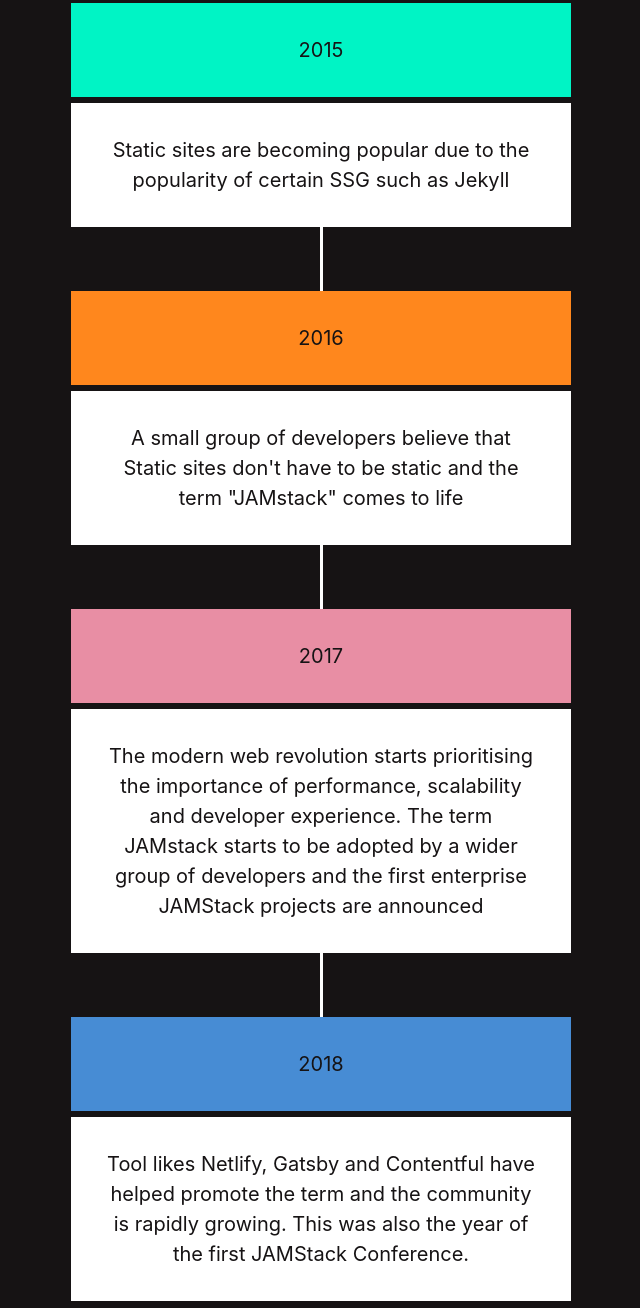
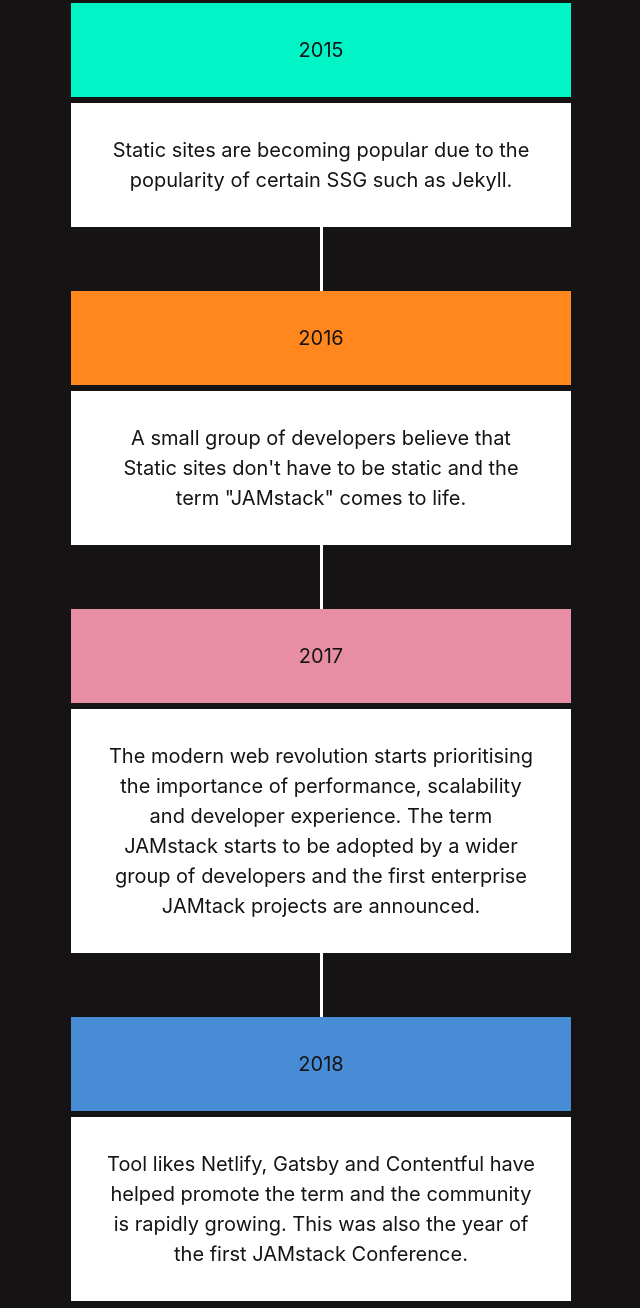
Before and after one commit to stackbit/jamstack-wtf, a Gatsby site: page / in a window 1280 px wide. Shown: the part 7172-8480 px from the top of the page, without its empty margins (167-807 px from the left). Built offline with nearby package versions, Linux system fonts and the light colour scheme; Gatsby itself is replaced by a stand-in of ours.

Commit message:
Copy updates

```diff
--- a/src/components/TimelineDiagram.js
+++ b/src/components/TimelineDiagram.js
@@ -16,25 +16,25 @@ export function TimelineDiagram() {
     >
       <TimelineItem bg={color.turq} title="2015">
         Static sites are becoming popular due to the popularity of certain SSG
-        such as Jekyll
+        such as Jekyll.
       </TimelineItem>
       <Stem />
       <TimelineItem bg={color.orange} title="2016">
         A small group of developers believe that Static sites don't have to be
-        static and the term "JAMstack" comes to life
+        static and the term "JAMstack" comes to life.
       </TimelineItem>
       <Stem />
       <TimelineItem bg={color.pink} title="2017">
         The modern web revolution starts prioritising the importance of
         performance, scalability and developer experience. The term JAMstack
         starts to be adopted by a wider group of developers and the first
-        enterprise JAMStack projects are announced
+        enterprise JAMtack projects are announced.
       </TimelineItem>
       <Stem />
       <TimelineItem bg={color.blue} title="2018">
         Tool likes Netlify, Gatsby and Contentful have helped promote the term
         and the community is rapidly growing. This was also the year of the
-        first JAMStack Conference.
+        first JAMstack Conference.
       </TimelineItem>
     </Flex>
   );
```
Also changed, not shown: readme.md.
